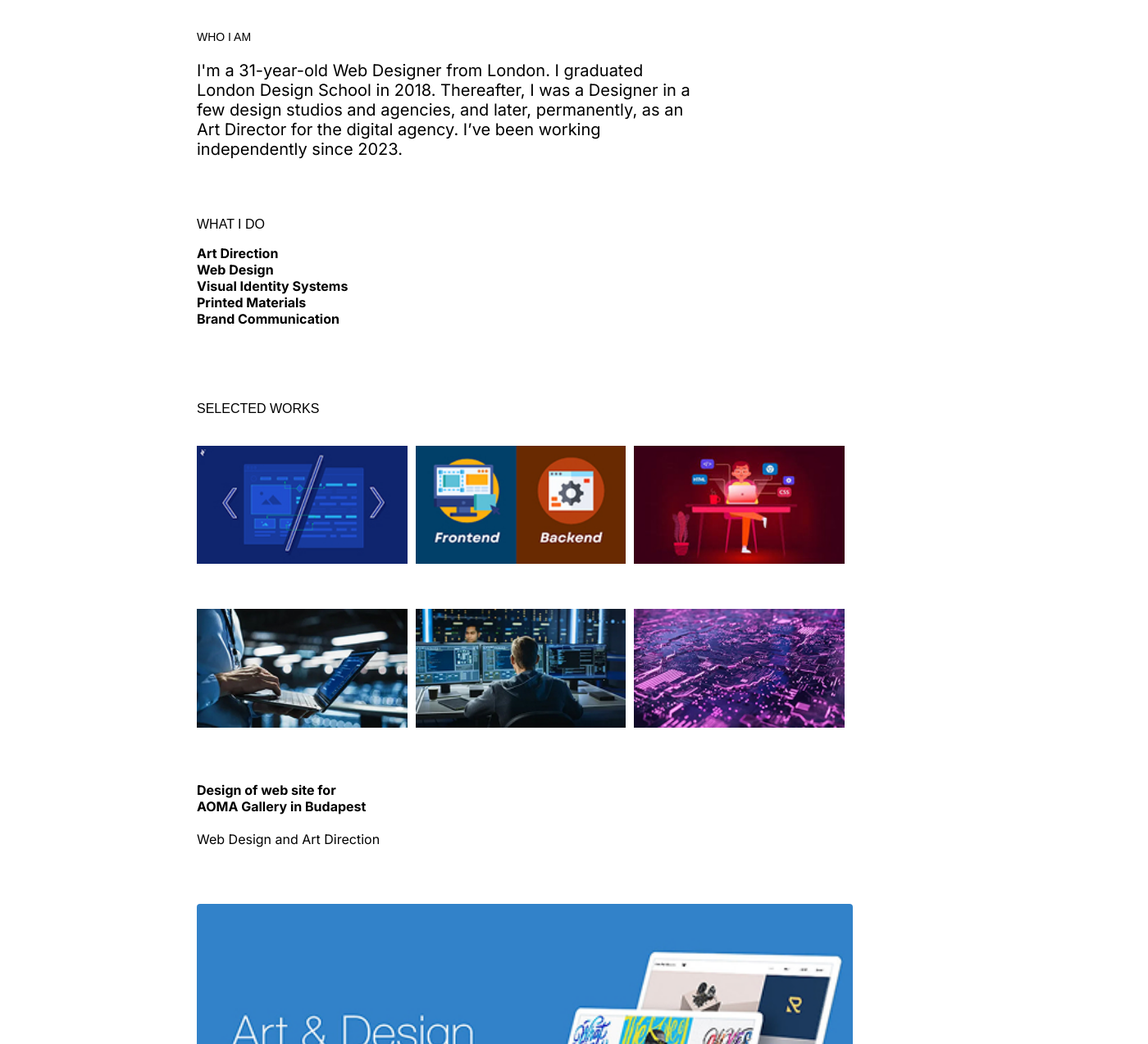
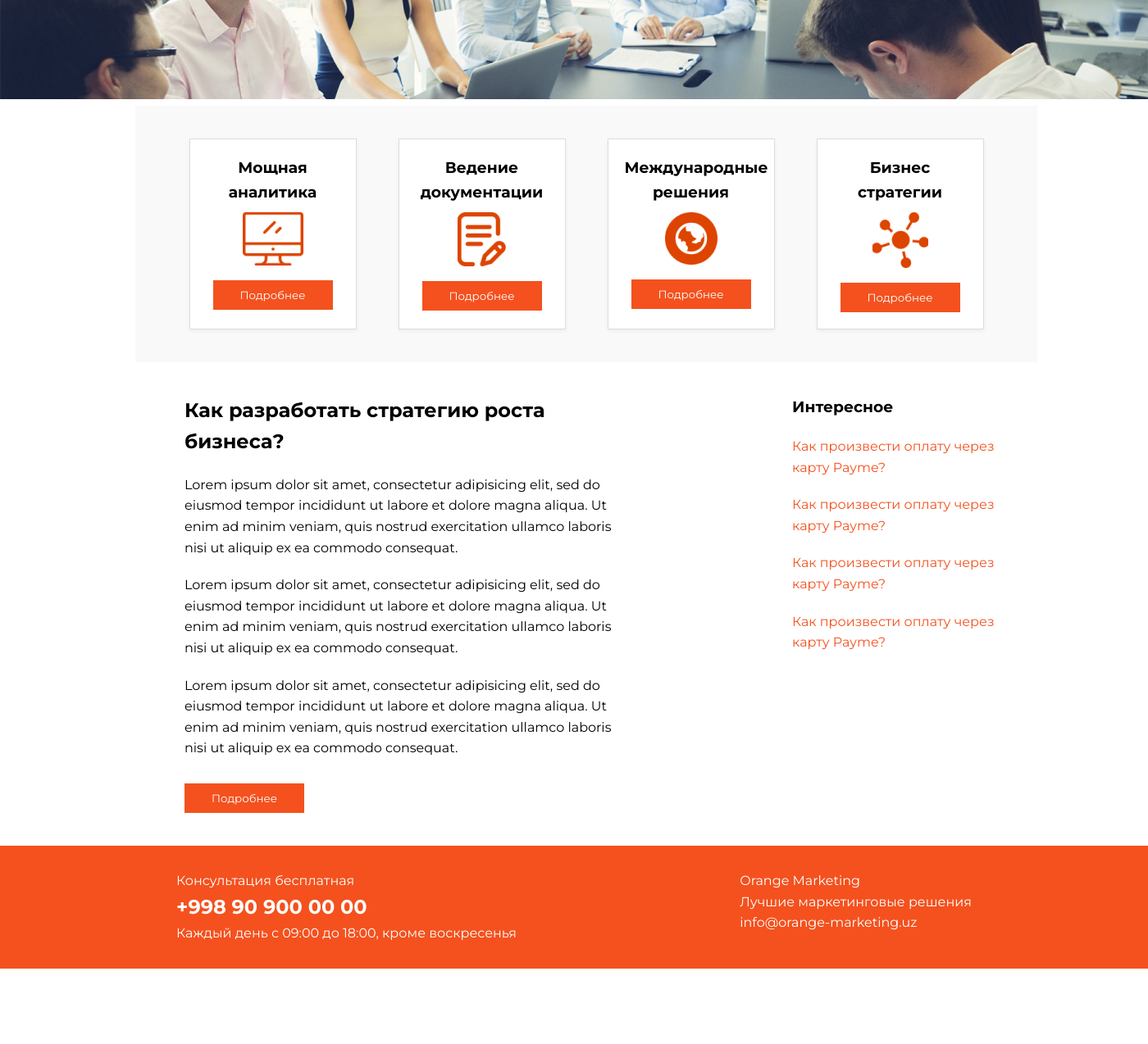
Before and after one commit to shakhzodsh/shakhzodsh.github.io, a plain HTML site: page index.html in a window 1280 px wide. Shown: the part 330-1604 px from the top of the page at 82% size, 1400 px wide, since content can reach past the window. After the commit the page ends 1512 px from the top, so only its background shows below. Drawn offline with Linux system fonts and the light colour scheme.

Commit message:
2 dars uy ishi

```diff
--- a/index.html
+++ b/index.html
@@ -1,67 +1,104 @@
 <!DOCTYPE html>
-<html lang="en">
+<html lang="ru">
 
 <head>
     <meta charset="UTF-8">
     <meta name="viewport" content="width=device-width, initial-scale=1.0">
+    <style>
+        @import url('https://fonts.googleapis.com/css2?family=Inter:ital,opsz,wght@0,14..32,100..900;1,14..32,100..900&family=Montserrat:ital,wght@0,100..900;1,100..900&display=swap');
+    </style>
+    <title>Orange Marketing</title>
     <link rel="stylesheet" href="style.css">
-    <title>1 oy 12 dars imtixon</title>
-    <style>
-        @import url('https://fonts.googleapis.com/css2?family=Inter:ital,opsz,wght@0,14..32,100..900;1,14..32,100..900&display=swap');
-    </style>
 </head>
 
 <body>
-    <div class="container">
-        <header>
-            <p>WINSTON BLAKE</p>
-            <h1>Hi, I am a Web Design based in London.</h1>
-        </header>
+    <header>
+        <div class="logo">
+            <img src="/images/icon.png" alt="">
+            <p>Orange Marketing</p>
+        </div>
 
-        <section class="about">
-            <span>WHO I AM</span>
-            <p>I'm a 31-year-old Web Designer from London. I graduated London Design School in 2018. Thereafter, I was a
-                Designer in a few design studios and agencies, and later, permanently, as an Art Director for the
-                digital agency. I’ve been working independently since 2023.</p>
+
+        <nav>
+            <a href="#">Главная</a>
+            <a href="#">Статьи</a>
+            <a href="#">Услуги</a>
+            <a href="#">Поддержка</a>
+            <a href="#">Контакты</a>
+        </nav>
+    </header>
+
+    <section class="hero">
+        <img src="/images/rasm kota.jpg" alt="Команда">
+    </section>
+
+    <div class="orta">
+        <section class="services">
+            <div class="service">
+                <h3>Мощная аналитика</h3>
+                <img src="/images/icon (1).png" alt="">
+                <button>Подробнее</button>
+            </div>
+            <div class="service">
+                <h3>Ведение документации</h3>
+                <img src="/images/icon1.png" alt="">
+                <button>Подробнее</button>
+            </div>
+            <div class="service">
+                <h3>Международные решения</h3>
+                <img src="/images/icon2.png" alt="">
+                <button>Подробнее</button>
+            </div>
+            <div class="service">
+                <h3>Бизнес стратегии</h3>
+                <img src="/images/icon3.png" alt="">
+                <button>Подробнее</button>
+            </div>
         </section>
 
-        <section class="services">
-            <p>WHAT I DO</p>
-            <ul>
-                <li>Art Direction</li>
-                <li>Web Design</li>
-                <li>Visual Identity Systems</li>
-                <li>Printed Materials</li>
-                <li>Brand Communication</li>
-            </ul>
-        </section>
-
-        <section class="works">
-            <span>SELECTED WORKS</span> <br><br><br>
-
-            <div class="gallery">
-                <img src="/images/1.jpg" alt="">
-                <img src="/images/2.jpg" alt="">
-                <img src="/images/3.jpg" alt="">
-                <img src="/images/4.jpg" alt="">
-                <img src="/images/5.jpg" alt="">
-                <img src="/images/6.jpg" alt="">
+        <section class="content">
+            <div class="article">
+                <h2>Как разработать стратегию роста бизнеса?</h2>
+                <p>Lorem ipsum dolor sit amet, consectetur adipisicing elit, sed do eiusmod tempor incididunt ut labore
+                    et dolore magna aliqua. Ut enim ad minim veniam, quis nostrud exercitation ullamco laboris nisi ut
+                    aliquip ex ea commodo consequat.
+                </p>
+                <p>Lorem ipsum dolor sit amet, consectetur adipisicing elit, sed do eiusmod tempor incididunt ut labore
+                    et dolore magna aliqua. Ut enim ad minim veniam, quis nostrud exercitation ullamco laboris nisi ut
+                    aliquip ex ea commodo consequat.
+                </p>
+                <p>Lorem ipsum dolor sit amet, consectetur adipisicing elit, sed do eiusmod tempor incididunt ut labore
+                    et dolore magna aliqua. Ut enim ad minim veniam, quis nostrud exercitation ullamco laboris nisi ut
+                    aliquip ex ea commodo consequat.
+                </p>
+                <button>Подробнее</button>
             </div>
-            <p><strong>Design of web site for <br>
-                AOMA Gallery in Budapest</strong><br><br>Web Design and Art Direction</p>
-            <img src="/images/rasm.jpg" alt="" class="portfolio-img">
-            <p><strong>Layout and design of article <br>
-                 on Architecture journal</strong><br>
-                 <br>
-                 Web Communication and Digital
-                Design</p>
-        </section>
-
-        <section class="contact">
-            <span>MY CONTACTS</span>
-            <p><strong><a href="mailto:hellowinstonblake@mail.com">hellowinstonblake@mail.com</a><br>+1 123 456 78 90</strong></p>
+            <div class="sidebar">
+                <h3>Интересное</h3>
+                <ul>
+                    <li><a href="#">Как произвести оплату через карту Payme?</a></li>
+                    <li><a href="#">Как произвести оплату через карту Payme?</a></li>
+                    <li><a href="#">Как произвести оплату через карту Payme?</a></li>
+                    <li><a href="#">Как произвести оплату через карту Payme?</a></li>
+                </ul>
+            </div>
         </section>
     </div>
+
+
+
+    <footer>
+        <div class="contact">
+            <p>Консультация бесплатная</p>
+            <p class="phone">+998 90 900 00 00</p>
+            <p>Каждый день с 09:00 до 18:00, кроме воскресенья</p>
+        </div>
+        <div class="info">
+            <p>Orange Marketing</p>
+            <p>Лучшие маркетинговые решения</p>
+            <p>info@orange-marketing.uz</p>
+        </div>
+    </footer>
 </body>
 
 </html>
--- a/style.css
+++ b/style.css
@@ -1,96 +1,165 @@
-body {
-    font-family: Arial, sans-serif;
+* {
     margin: 0;
-    background: #fff;
-    color: #000;
+    padding: 0;
+    box-sizing: border-box;
+    font-family: "Montserrat";
+
 }
 
-  .container {
-    width: 90%;
-    max-width: 800px;
-    margin: auto;
-    padding: 20px;
+body {
+    line-height: 1.6;
+    width: 1400px;
+    height: 1400px;
 }
 
-  header h1 {
-    font-size: 64px;
-    font-weight: bold;
-    margin-bottom: 51px;
-    width: 449px;
+header {
+    background: #fff;
+    display: flex;
+    justify-content: space-between;
+    padding: 20px 40px;
+    align-items: center;
+    border-bottom: 1px solid #ddd;
 }
 
-  header p {
-    font-size: 14px;
+nav a {
+    margin-left: 20px;
+    color: #333;
+    text-decoration: none;
 }
 
-  .about span{
-    font-size: 14px;
-    margin-bottom: 13px;
-    width: 74px;
-    height: 17px;
+.hero img {
+    width: 100%;
+    height: auto;
 }
 
-  .about p{
-    font-family: "inter";
-    width: 607px ;
-    height: 120px;
-    font-size: 20px;
-    margin-bottom: 71px;
+.services {
+    display: flex;
+    justify-content: space-around;
+    padding: 40px;
+    background: #f9f9f9;
 }
 
-  section {
-    margin: 30px 0;
+.service {
+    background: #fff;
+    padding: 20px;
+    text-align: center;
+    border: 1px solid #ddd;
+    box-shadow: 0 2px 5px rgba(0, 0, 0, 0.05);
+    width: 20%;
+}
+
+.service h3 {
+    margin-bottom: 10px;
+}
+
+.service button {
+    background: #f4511e;
+    color: white;
+    border: none;
+    padding: 10px 15px;
+    margin-top: 10px;
+    cursor: pointer;
+    width: 146px;
+
+}
+
+.content {
+    display: flex;
+    justify-content: space-between;
+    padding: 40px;
+}
+
+.content h2 {
+    margin-left: 20px;
+}
+
+.content button {
+    margin-left: 20px;
+}
+
+.article {
+    width: 65%;
 }
 
 
-
-  .services ul {
-    list-style: none;
-    padding: 0;
-    font-family: "inter";
-    margin-bottom: 91px ;
+.article p {
+    margin: 20px;
 }
 
-  .services li {
+.article button {
+    background: #f4511e;
+    color: white;
+    border: none;
+    padding: 10px 15px;
+    margin-top: 10px;
+    cursor: pointer;
+    width: 146px;
+}
+
+.sidebar {
+    width: 30%;
+    margin-left: 200px;
+}
+
+.sidebar ul {
+    list-style: none;
+}
+
+.sidebar ul li {
+    margin-bottom: 10px;
+    margin-top: 20px;
+}
+
+.sidebar a {
+    color: #f4511e;
+    text-decoration: none;
+}
+
+footer {
+    background: #f4511e;
+    color: white;
+    padding: 30px 40px;
+    display: flex;
+    justify-content: space-between;
+    flex-wrap: wrap;
+}
+
+footer .phone {
+    font-size: 1.5em;
     font-weight: bold;
 }
 
-  .gallery {
+.logo {
     display: flex;
-    flex-wrap: wrap;
-    gap: 10px 10px;
-    margin-bottom: 21px;
 }
 
-  .gallery img {
-    width: calc(33.333% - 10px);
-    height: auto;
+.logo p {
+    color: #f4511e;
 }
 
-  .portfolio-img {
-    width: 100%;
-    border-radius: 4px;
+.orta {
+    width: 1100px;
+    margin-left: 165px;
 }
 
-  .contact a {
-    color: #000;
-    text-decoration: none;
+.contact {
+    margin-left: 175px;
 }
 
-  .contact p{
-    font-family: "inter";
+.info {
+    margin-right: 175px;
 }
 
-
-.works p{
-  font-family: "inter";
-  margin-bottom: 69px;
+.logo {
+    margin-left: 175px;
 }
 
-.works span{
-  margin-bottom: 47px ;
+.logo p{
+    margin-left: 10px;
+    margin-top: 5px;
 }
 
-.works img{
-  margin-bottom: 45px;
+header nav {
+    margin-right: 175px;
+
 }
```
Also changed, not shown: images/icon (1).png (added), images/icon.png (added), images/icon1.png (added), images/icon2.png (added), images/icon3.png (added), images/kichkina.jpg (added), images/rasm kota.jpg (added). Lines whose indentation alone changed are shown as unchanged.
